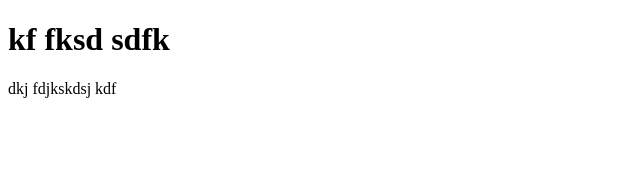
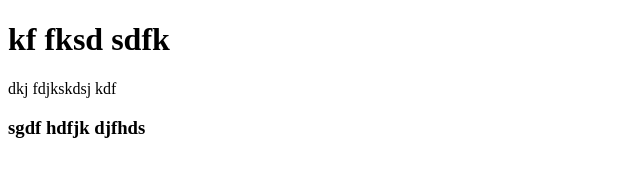
Before and after one commit to mynul1111/go, a plain HTML site: page index.html in a window 1280 px wide. Shown: the whole page, without its empty margins (0-640 px from the left). Drawn offline with Linux system fonts and the light colour scheme.

Commit message:
kdf github

```diff
--- a/index.html
+++ b/index.html
@@ -9,5 +9,6 @@
 <body>
     <h1>kf fksd sdfk </h1>
     <p>dkj fdjkskdsj kdf</p>
+    <h3>sgdf hdfjk  djfhds</h3>
 </body>
 </html>
```
